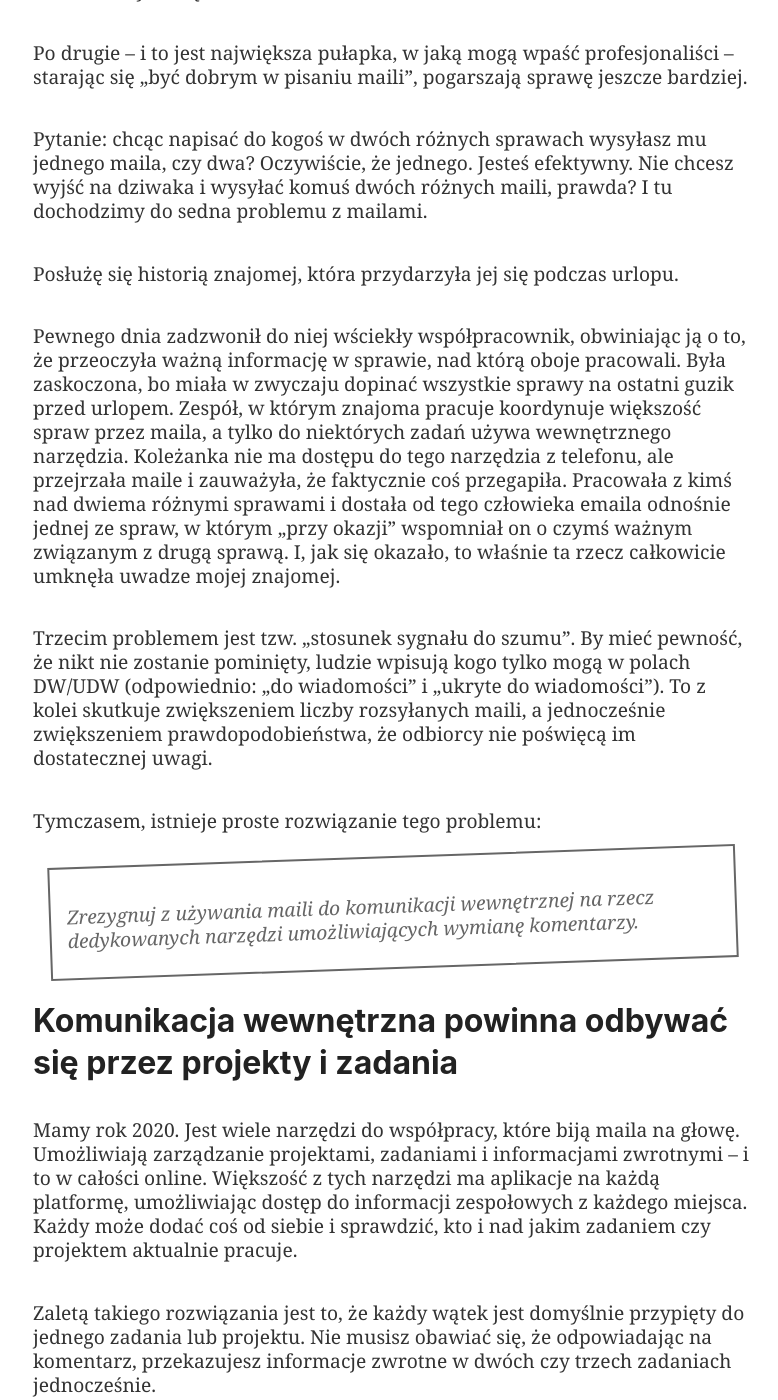
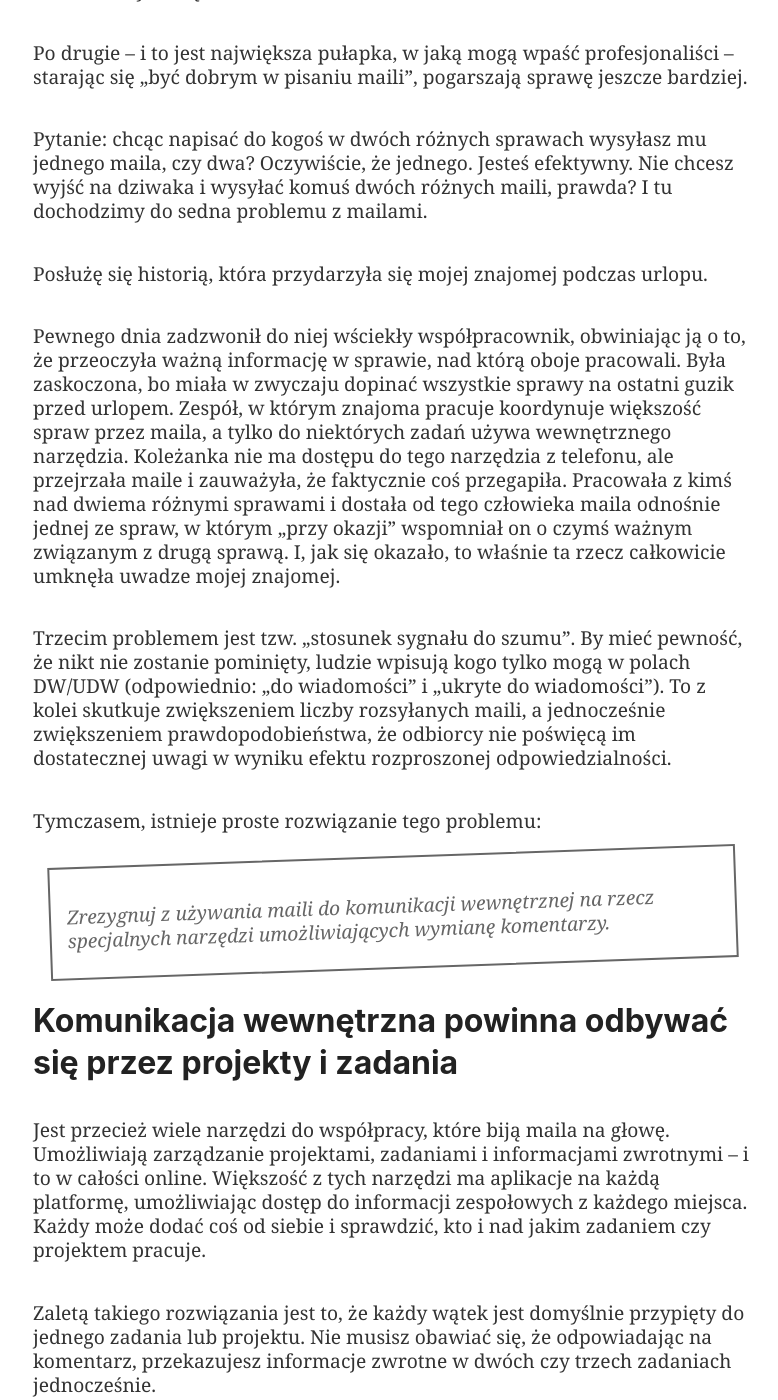
Before and after one commit to Nozbe/NoOffice.org, a Jekyll site: the page built from _pl/email.md, in a window 1280 px wide and 1400 px high, scrolled down 2102 px. Shown: the whole window, without its empty margins (247-1025 px from the left). Built offline with Jekyll 4.4.1, drawn with Linux system fonts in a browser that asks for light colours; some of the changed text lies outside the part shown.

Commit message:
Update email.md

```diff
--- a/_pl/email.md
+++ b/_pl/email.md
@@ -38,39 +38,39 @@
 
 Pytanie: chcąc napisać do kogoś w dwóch różnych sprawach wysyłasz mu jednego maila, czy dwa? Oczywiście, że jednego. Jesteś efektywny. Nie chcesz wyjść na dziwaka i wysyłać komuś dwóch różnych maili, prawda? I tu dochodzimy do sedna problemu z mailami.
 
-Posłużę się historią znajomej, która przydarzyła jej się podczas urlopu.
+Posłużę się historią, która przydarzyła się mojej znajomej podczas urlopu.
 
-Pewnego dnia zadzwonił do niej wściekły współpracownik, obwiniając ją o to, że przeoczyła ważną informację w sprawie, nad którą oboje pracowali. Była zaskoczona, bo miała w zwyczaju dopinać wszystkie sprawy na ostatni guzik przed urlopem. Zespół, w którym znajoma pracuje koordynuje większość spraw przez maila, a tylko do niektórych zadań używa wewnętrznego narzędzia. Koleżanka nie ma dostępu do tego narzędzia z telefonu, ale przejrzała maile i zauważyła, że faktycznie coś przegapiła. Pracowała z kimś nad dwiema różnymi sprawami i dostała od tego człowieka emaila odnośnie jednej ze spraw, w którym „przy okazji” wspomniał on o czymś ważnym związanym z drugą sprawą. I, jak się okazało, to właśnie ta rzecz całkowicie umknęła uwadze mojej znajomej.
+Pewnego dnia zadzwonił do niej wściekły współpracownik, obwiniając ją o to, że przeoczyła ważną informację w sprawie, nad którą oboje pracowali. Była zaskoczona, bo miała w zwyczaju dopinać wszystkie sprawy na ostatni guzik przed urlopem. Zespół, w którym znajoma pracuje koordynuje większość spraw przez maila, a tylko do niektórych zadań używa wewnętrznego narzędzia. Koleżanka nie ma dostępu do tego narzędzia z telefonu, ale przejrzała maile i zauważyła, że faktycznie coś przegapiła. Pracowała z kimś nad dwiema różnymi sprawami i dostała od tego człowieka maila odnośnie jednej ze spraw, w którym „przy okazji” wspomniał on o czymś ważnym związanym z drugą sprawą. I, jak się okazało, to właśnie ta rzecz całkowicie umknęła uwadze mojej znajomej.
 
-Trzecim problemem jest tzw. „stosunek sygnału do szumu”. By mieć pewność, że nikt nie zostanie pominięty, ludzie wpisują kogo tylko mogą w polach DW/UDW (odpowiednio: „do wiadomości” i „ukryte do wiadomości”). To z kolei skutkuje zwiększeniem liczby rozsyłanych maili, a jednocześnie zwiększeniem prawdopodobieństwa, że odbiorcy nie poświęcą im dostatecznej uwagi.
+Trzecim problemem jest tzw. „stosunek sygnału do szumu”. By mieć pewność, że nikt nie zostanie pominięty, ludzie wpisują kogo tylko mogą w polach DW/UDW (odpowiednio: „do wiadomości” i „ukryte do wiadomości”). To z kolei skutkuje zwiększeniem liczby rozsyłanych maili, a jednocześnie zwiększeniem prawdopodobieństwa, że odbiorcy nie poświęcą im dostatecznej uwagi w wyniku efektu rozproszonej odpowiedzialności.
 
 Tymczasem, istnieje proste rozwiązanie tego problemu:
 
-> Zrezygnuj z używania maili do komunikacji wewnętrznej na rzecz dedykowanych narzędzi umożliwiających wymianę komentarzy.
+> Zrezygnuj z używania maili do komunikacji wewnętrznej na rzecz specjalnych narzędzi umożliwiających wymianę komentarzy.
 
 ## Komunikacja wewnętrzna powinna odbywać się przez projekty i zadania
 
-Mamy rok 2020. Jest wiele narzędzi do współpracy, które biją maila na głowę. Umożliwiają zarządzanie projektami, zadaniami i informacjami zwrotnymi – i to w całości online. Większość z tych narzędzi ma aplikacje na każdą platformę, umożliwiając dostęp do informacji zespołowych z każdego miejsca. Każdy może dodać coś od siebie i sprawdzić, kto i nad jakim zadaniem czy projektem aktualnie pracuje.
+Jest przecież wiele narzędzi do współpracy, które biją maila na głowę. Umożliwiają zarządzanie projektami, zadaniami i informacjami zwrotnymi – i to w całości online. Większość z tych narzędzi ma aplikacje na każdą platformę, umożliwiając dostęp do informacji zespołowych z każdego miejsca. Każdy może dodać coś od siebie i sprawdzić, kto i nad jakim zadaniem czy projektem pracuje.
 
 Zaletą takiego rozwiązania jest to, że każdy wątek jest domyślnie przypięty do jednego zadania lub projektu. Nie musisz obawiać się, że odpowiadając na komentarz, przekazujesz informacje zwrotne w dwóch czy trzech zadaniach jednocześnie.
 
 Jedno zadanie to jedna dyskusja. Proste i przejrzyste.
 
-W Nozbe, nazywamy to komunikacją poprzez zadania[^1] i realizujemy ją w naszym własnym narzędziu – Nozbe Teams. Na rynku jest jednak wiele innych narzędzi tego typu, dzięki czemu każdy zespół może wybrać to, które najlepiej odpowiada jego potrzebom[^2]. Chodzi po prostu o to, żeby unikać maili.
+W Nozbe nazywamy to komunikacją poprzez zadania[^1] i realizujemy ją w naszej własnej aplikacji – Nozbe. Na rynku jest jednak wiele innych narzędzi tego typu, dzięki czemu każdy zespół może wybrać to, które najlepiej odpowiada jego potrzebom[^2]. Chodzi po prostu o to, żeby unikać maili.
 
-Dodatkową korzyścią wynikającą ze współdzielenia zadań i projektów jest lepsza przejrzystość. Wszyscy widzą, co dzieje się w każdym projekcie i kto, za co jest odpowiedzialny. Wszystko jest jasne i czytelne. Znika problem, że ktoś nie został o czymś poinformowany. Każdy może wybrać, które projekty czy zadania chce obserwować, a które ignorować lub przeglądać z mniejszą częstotliwością. Każdy ma poczucie kontroli.
+Dodatkową korzyścią wynikającą ze współdzielenia zadań i projektów jest lepsza przejrzystość. Wszyscy widzą, co dzieje się w każdym projekcie i kto, za co jest odpowiedzialny. Wszystko jest czytelne. Znika problem, że ktoś nie został o czymś poinformowany. Każdy może wybrać, które projekty czy zadania chce obserwować, a które ignorować lub przeglądać z mniejszą częstotliwością. Każdy ma poczucie kontroli.
 
 ## Do tego zestawu można dodać czat do prowadzenia luźniejszych rozmów
 
 Największą zaletą komunikacji przez zadania jest to, że jest asynchroniczna[^3], co znaczy, że daje się drugiej stronie czas na przemyślenie odpowiedzi. Tworzysz zadanie, dodajesz komentarz, delegujesz je wybranej osobie i bierzesz się za kolejne zadania z listy, dając drugiej stronie czas na odpowiedź lub realizację zadania. Jeśli kluczowy jest czas, to oczywiście ustawiasz termin wykonania dla tego zadania.
 
-Jest to zdrowe podejście i właśnie tak powinna wyglądać współpraca w zespole. Rzadko kiedy coś jest tak ważne, że wymaga odpowiedzi na ASAP. Sprawy mogą poczekać, a my powinniśmy dawać innym czas na przemyślenie swojej odpowiedzi.
+Jest to zdrowe podejście i właśnie tak powinna wyglądać współpraca w zespole. Rzadko kiedy coś jest tak ważne, że wymaga odpowiedzi na już. Sprawy mogą poczekać, a my powinniśmy dawać innym czas na przemyślenie swojej odpowiedzi.
 
-Czasem mogą być jakieś pilniejsze sprawy, kiedy potrzeba informacji „na już”. W takich wypadkach używamy wewnętrznego czata, czyli aplikacji Slack[^4].
+Czasem mogą być jakieś pilniejsze sprawy, kiedy potrzeba informacji tu i teraz. W takich przypadkach używamy wewnętrznego czata, czyli aplikacji Slack[^4].
 
-Nie polecałbym jednak zamiany maila na czat i tylko i wyłącznie czat.
+Nie polecałbym jednak zamiany maila na czat… i tylko czat.
 
-Jest to pułapka. Wiele zespołów próbowało zamieniać maila na czata, i choć jest to dobry pierwszy krok, sytuacja zaczyna szybko robić stresująca. Na czacie, wiadomości znikają równie szybko, jak się pojawiają, i trudno nadążyć za tym, kto i za co jest odpowiedzialny.
+Jest to pułapka. Wiele zespołów próbowało zamieniać maila na czat, i choć jest to dobry pierwszy krok, sytuacja zaczyna szybko robić się stresująca. Na czacie, wiadomości znikają równie szybko, jak się pojawiają, i trudno nadążyć za tym, kto i za co jest odpowiedzialny.
 
 Z tych powodów, używamy czata wyłącznie w następujących sytuacjach:
 
@@ -93,15 +93,15 @@
 
 To też jest przykład komunikacji wewnętrznej, a do tego bardziej skutecznej niż wysyłanie załączników. Nie wspominając o tym, jak często zdarza nam się o dodaniu załącznika zapomnieć.
 
-Powtórzę to jeszcze raz: mamy rok 2020. Najwyższa pora zacząć korzystać z nowoczesnych narzędzi do skutecznej współpracy zespołowej.
+Powtórzę to jeszcze raz: mamy XXI wiek. Najwyższa pora zacząć korzystać z nowoczesnych narzędzi do skutecznej współpracy zespołowej.
 
-## Konkluzja: porzuć maile na rzecz nowoczesnych aplikacji do komunikacji z zespołem
+## To, co najważniejsze: porzuć maile na rzecz nowoczesnych aplikacji do komunikacji z zespołem
 
-Nie bój się tej decyzji i po prostu ZREZYGNUJ Z MAILA. Używaj maili wyłącznie do kontaktu z osobami spoza zespołu, a do pracy zespołowej korzystaj ze specjalnych narzędzi umożliwiających komunikację przez projekty, zadania, dokumenty i czat.
+Nie bój się tej decyzji i po prostu ZREZYGNUJ Z MAILA. Używaj maili wyłącznie do kontaktu z osobami spoza firmy, a do pracy zespołowej korzystaj ze specjalnych narzędzi umożliwiających komunikację przez projekty, zadania, dokumenty i czat.
 
 Dzięki temu Ty i Twój zespół będziecie zawsze na bieżąco, i od Ciebie będzie zależało, kiedy koncentrujesz się na pracy z zespołem, a kiedy chcesz sprawdzić, co dzieje się w świecie zewnętrznym. Stosując taki podział, nie ryzykujesz, że te dwa kanały komunikacji będą się ze sobą mieszać.
 
-Dlatego właśnie aż tak bardzo nie przejmuję się korespondencją mailową. Jedynym wyjątkiem jest nasze wsparcie mailowe dla aplikacji Nozbe i Nozbe Teams, ale nie odpowiadam na te maile osobiście, a poza tym mamy do tego celu dedykowaną aplikację do obsługi klientów.
+Dlatego właśnie aż tak bardzo nie przejmuję się korespondencją mailową. Jedynym wyjątkiem jest rzecz jasna nasz dział obsługi klienta, który mailowo rozwiązuje problemy użytkowników Nozbe, ale nie odpowiadam na te maile osobiście, a poza tym mamy do tego celu specjalną aplikację.
 
 Dla mnie, efektywna komunikacja z zespołem jest najważniejszą rzeczą na świecie, dlatego cieszę się, że oddzieliłem ją od wszystkich pozostałych rzeczy.
 
```
Also changed, not shown: other parts of _pl/email.md (+2 -2 lines).
